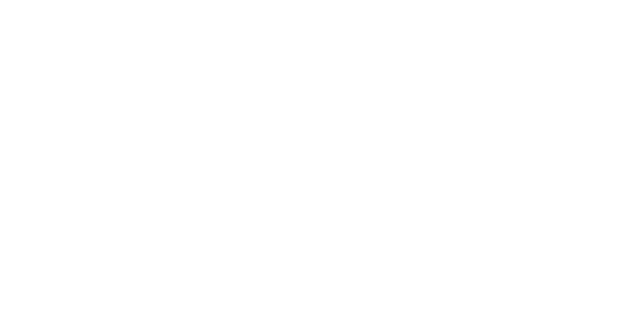
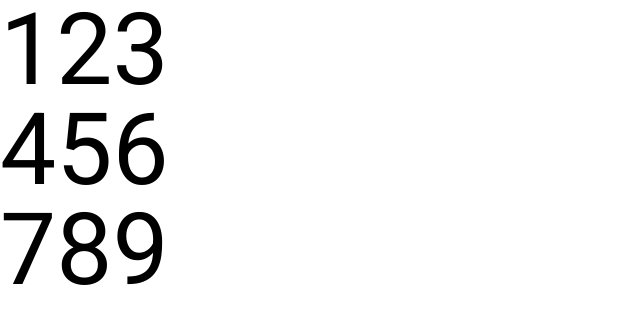
Before and after one commit to iCanWorkItOut/CloneCoding_GitHub_Responsive, a plain HTML site: page index.html in a window 1280 px wide. Shown: the whole page, without its empty margins (0-640 px from the left). Drawn offline with nearby package versions, Linux system fonts and the light colour scheme.

Commit message:
HEAD 설정 : 브라우저 스타일 초기화(Reset)

```diff
--- a/css/main.css
+++ b/css/main.css
@@ -1,3 +1,4 @@
 body {
   font-family: 'Roboto', sans-serif;
+  font-size: 100px;
 }
--- /dev/null
+++ b/css/reset.css
@@ -0,0 +1,49 @@
+/* http://meyerweb.com/eric/tools/css/reset/
+   v2.0 | 20110126
+   License: none (public domain)
+*/
+
+html, body, div, span, applet, object, iframe,
+h1, h2, h3, h4, h5, h6, p, blockquote, pre,
+a, abbr, acronym, address, big, cite, code,
+del, dfn, em, img, ins, kbd, q, s, samp,
+small, strike, strong, sub, sup, tt, var,
+b, u, i, center,
+dl, dt, dd, ol, ul, li,
+fieldset, form, label, legend,
+table, caption, tbody, tfoot, thead, tr, th, td,
+article, aside, canvas, details, embed,
+figure, figcaption, footer, header, hgroup,
+menu, nav, output, ruby, section, summary,
+time, mark, audio, video {
+    margin: 0;
+    padding: 0;
+    border: 0;
+    font-size: 100%;
+    font: inherit;
+    vertical-align: baseline;
+}
+
+/* HTML5 display-role reset for older browsers */
+article, aside, details, figcaption, figure,
+footer, header, hgroup, menu, nav, section {
+    display: block;
+}
+body {
+    line-height: 1;
+}
+ol, ul {
+    list-style: none;
+}
+blockquote, q {
+    quotes: none;
+}
+blockquote:before, blockquote:after,
+q:before, q:after {
+    content: '';
+    content: none;
+}
+table {
+    border-collapse: collapse;
+    border-spacing: 0;
+}
--- a/index.html
+++ b/index.html
@@ -34,11 +34,14 @@
 
   <!-- 구글폰트 -->
   <link href="https://fonts.googleapis.com/css2?family=Roboto:wght@300;400;500&display=swap" rel="stylesheet">
+  <link rel="stylesheet" href="https://cdnjs.cloudflare.com/ajax/libs/meyer-reset/2.0/reset.css"> <!-- 브라우저 스타일 초기화(Reset) : reset.css 파일 대체 -->
   <link rel="stylesheet" href="css/main.css">
 </head>
 <body>
   <ul>
-
+    <li>123</li>
+    <li>456</li>
+    <li>789</li>
   </ul>
 </body>
 </html>
```
